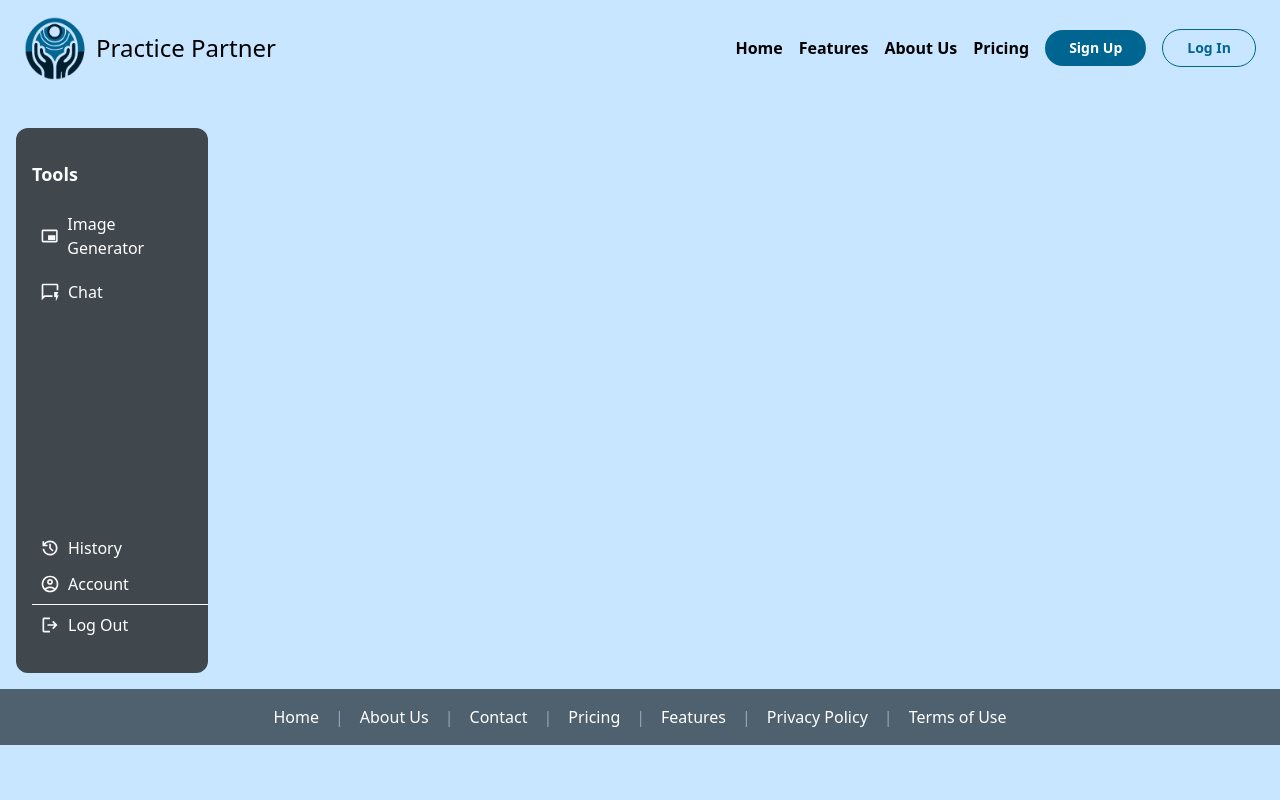
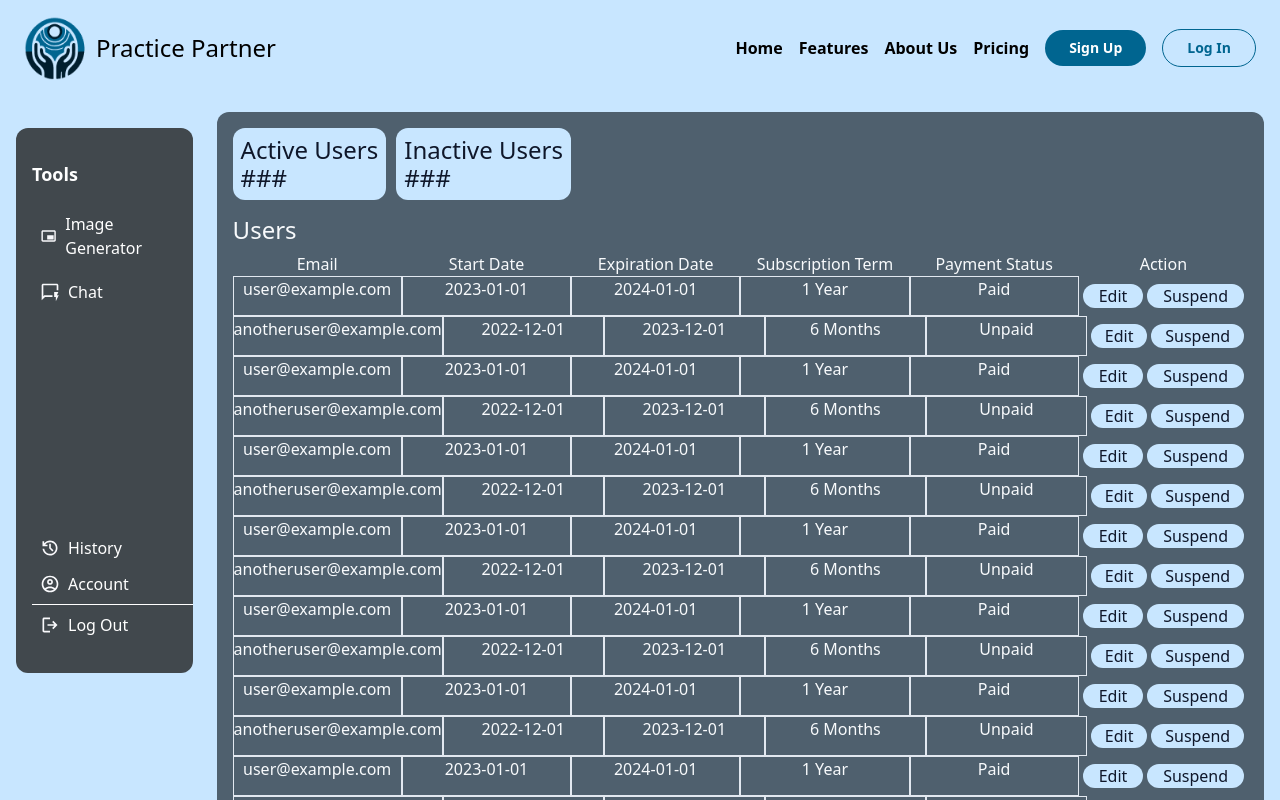
Before and after one commit to prestonzen/PracticePartner-Frontend, a React (Create React App) app: page /user-management in a window 1280 px wide. Shown: the top 800 px of the page. Built offline with nearby package versions, Linux system fonts and the light colour scheme.

Commit message:
User management page added

```diff
--- a/src/App.js
+++ b/src/App.js
@@ -17,6 +17,7 @@ import LogIn from './pages/Login';
 import ImageGenerator from './pages/ImageGenerator.js';
 import Chat from './pages/Chat.js';
 import Account from './pages/Account.js';
+import UserManagement from './pages/UserManagement.js';
 
 function App() {
   return (
@@ -38,6 +39,7 @@ function App() {
           <Route path="/generate-image" element={<ImageGenerator />} />
           <Route path="/chat" element={<Chat />} />
           <Route path="/account" element={<Account />} />
+          <Route path="/user-management" element={<UserManagement />} />
         </Routes>
         {/* </Router> */}
       </div>
--- /dev/null
+++ b/src/pages/UserManagement.js
@@ -0,0 +1,109 @@
+import React from "react";
+
+function UserManagement() {
+  return (
+    <main className="flex flex-col self-stretch m-4 p-4 w-[90%] max-md:w-[98%] text-2xl leading-7 whitespace-nowrap rounded-xl bg-secondary text-slate-50">
+      <header className="flex gap-2.5 self-start text-slate-900">
+        <StatisticBox label="Active Users" value="###" />
+        <StatisticBox label="Inactive Users" value="###" />
+      </header>
+      <section>
+        <h2 className="mt-4 max-md:max-w-full">Users</h2>
+        <UserTable />
+      </section>
+    </main>
+  );
+}
+
+function StatisticBox({ label, value }) {
+  return (
+    <div className="flex flex-col flex-1 justify-center p-2 bg-primary-container rounded-xl">
+      <div>{label}</div>
+      <div>{value}</div>
+    </div>
+  );
+}
+
+function UserTable() {
+    const rows = [
+      { email: "user@example.com", startDate: "2023-01-01", expirationDate: "2024-01-01", subscriptionTerm: "1 Year", paymentStatus: "Paid" },
+      { email: "anotheruser@example.com", startDate: "2022-12-01", expirationDate: "2023-12-01", subscriptionTerm: "6 Months", paymentStatus: "Unpaid" },
+      { email: "user@example.com", startDate: "2023-01-01", expirationDate: "2024-01-01", subscriptionTerm: "1 Year", paymentStatus: "Paid" },
+      { email: "anotheruser@example.com", startDate: "2022-12-01", expirationDate: "2023-12-01", subscriptionTerm: "6 Months", paymentStatus: "Unpaid" },
+      { email: "user@example.com", startDate: "2023-01-01", expirationDate: "2024-01-01", subscriptionTerm: "1 Year", paymentStatus: "Paid" },
+      { email: "anotheruser@example.com", startDate: "2022-12-01", expirationDate: "2023-12-01", subscriptionTerm: "6 Months", paymentStatus: "Unpaid" },
+      { email: "user@example.com", startDate: "2023-01-01", expirationDate: "2024-01-01", subscriptionTerm: "1 Year", paymentStatus: "Paid" },
+      { email: "anotheruser@example.com", startDate: "2022-12-01", expirationDate: "2023-12-01", subscriptionTerm: "6 Months", paymentStatus: "Unpaid" },
+      { email: "user@example.com", startDate: "2023-01-01", expirationDate: "2024-01-01", subscriptionTerm: "1 Year", paymentStatus: "Paid" },
+      { email: "anotheruser@example.com", startDate: "2022-12-01", expirationDate: "2023-12-01", subscriptionTerm: "6 Months", paymentStatus: "Unpaid" },
+      { email: "user@example.com", startDate: "2023-01-01", expirationDate: "2024-01-01", subscriptionTerm: "1 Year", paymentStatus: "Paid" },
+      { email: "anotheruser@example.com", startDate: "2022-12-01", expirationDate: "2023-12-01", subscriptionTerm: "6 Months", paymentStatus: "Unpaid" },
+      { email: "user@example.com", startDate: "2023-01-01", expirationDate: "2024-01-01", subscriptionTerm: "1 Year", paymentStatus: "Paid" },
+      { email: "anotheruser@example.com", startDate: "2022-12-01", expirationDate: "2023-12-01", subscriptionTerm: "6 Months", paymentStatus: "Unpaid" },
+      { email: "user@example.com", startDate: "2023-01-01", expirationDate: "2024-01-01", subscriptionTerm: "1 Year", paymentStatus: "Paid" },
+      { email: "anotheruser@example.com", startDate: "2022-12-01", expirationDate: "2023-12-01", subscriptionTerm: "6 Months", paymentStatus: "Unpaid" },
+    ];
+
+    return (
+      <div className="mt-2 text-base font-medium leading-6 text-center max-md:flex-wrap max-md:max-w-full">
+        <div className="flex gap-0">
+          <UserTableColumn columnTitle="Email" />
+          <UserTableColumn columnTitle="Start Date" />
+          <UserTableColumn columnTitle="Expiration Date" />
+          <UserTableColumn columnTitle="Subscription Term" />
+          <UserTableColumn columnTitle="Payment Status" />
+          <UserTableColumn columnTitle="Action" />
+
+        </div>
+        {rows.map((user, index) => (
+          <div key={index} className="flex gap-0">
+            <UserTableDataColumn content={user.email} />
+            <UserTableDataColumn content={user.startDate} />
+            <UserTableDataColumn content={user.expirationDate} />
+            <UserTableDataColumn content={user.subscriptionTerm} />
+            <UserTableDataColumn content={user.paymentStatus} />
+            <ActionColumn />
+          </div>
+        ))}
+      </div>
+    );
+  }
+
+
+
+function UserTableColumn({ columnTitle }) {
+  return (
+    <div className="flex flex-col flex-1">
+      <div>{columnTitle}</div>
+      {/* Repeat the div below based on your user data */}
+      {/* <div className="shrink-0 h-10 border border-solid bg-transparent border-slate-200" /> */}
+    </div>
+  );
+}
+
+function UserTableDataColumn({ content }) {
+    return (
+      <div className="flex flex-col flex-1">
+
+        {/* Repeat the div below based on your user data */}
+        <div className="shrink-0 h-10 border border-solid bg-transparent border-slate-200" >
+        {content}
+        </div>
+      </div>
+    );
+  }
+
+function ActionColumn() {
+  return (
+    <div className="flex flex-col flex-1 text-slate-900">
+      {/* <div className="text-slate-50">Action</div> */}
+      {/* Repeat this block based on your user data */}
+      <div className="flex gap-1 justify-between px-1 py-2">
+        <button className="grow justify-center bg-primary-container rounded-xl">Edit</button>
+        <button className="grow justify-center bg-primary-container rounded-xl">Suspend</button>
+      </div>
+    </div>
+  );
+}
+
+export default UserManagement;
```
